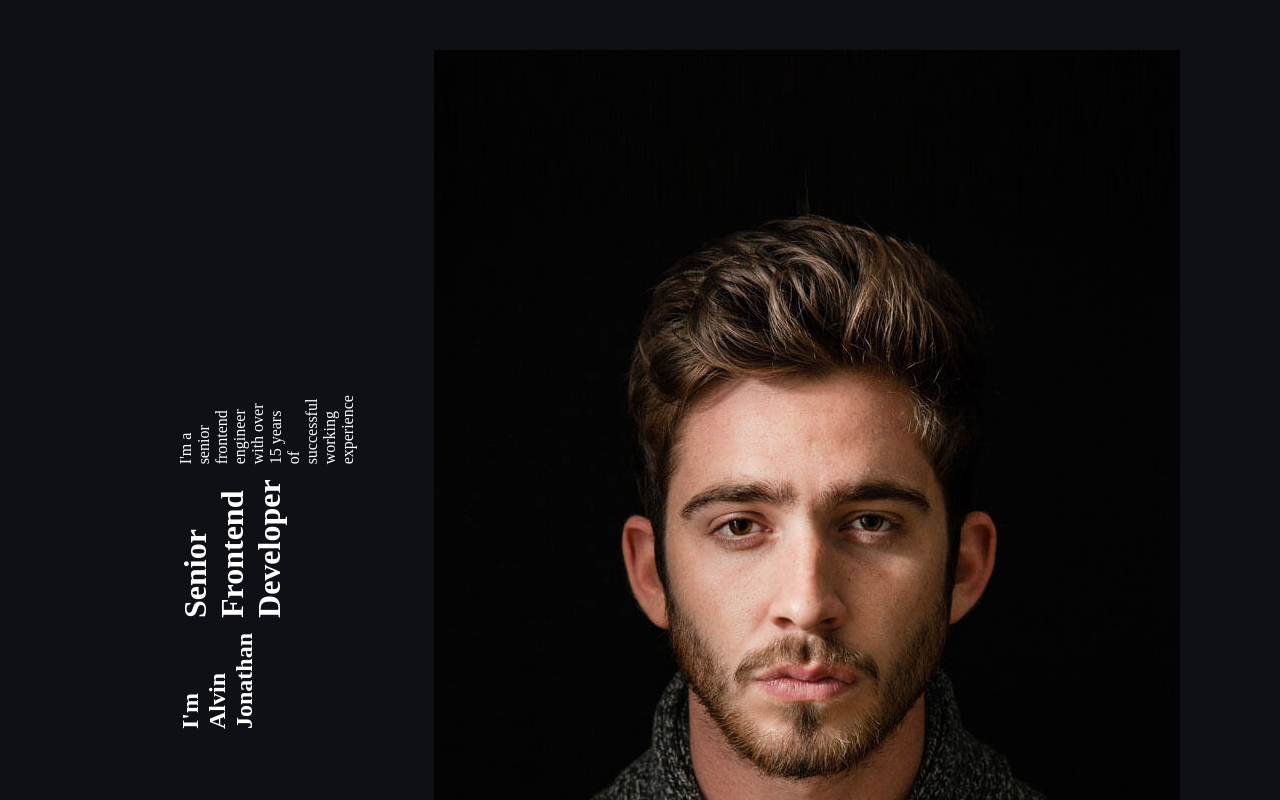
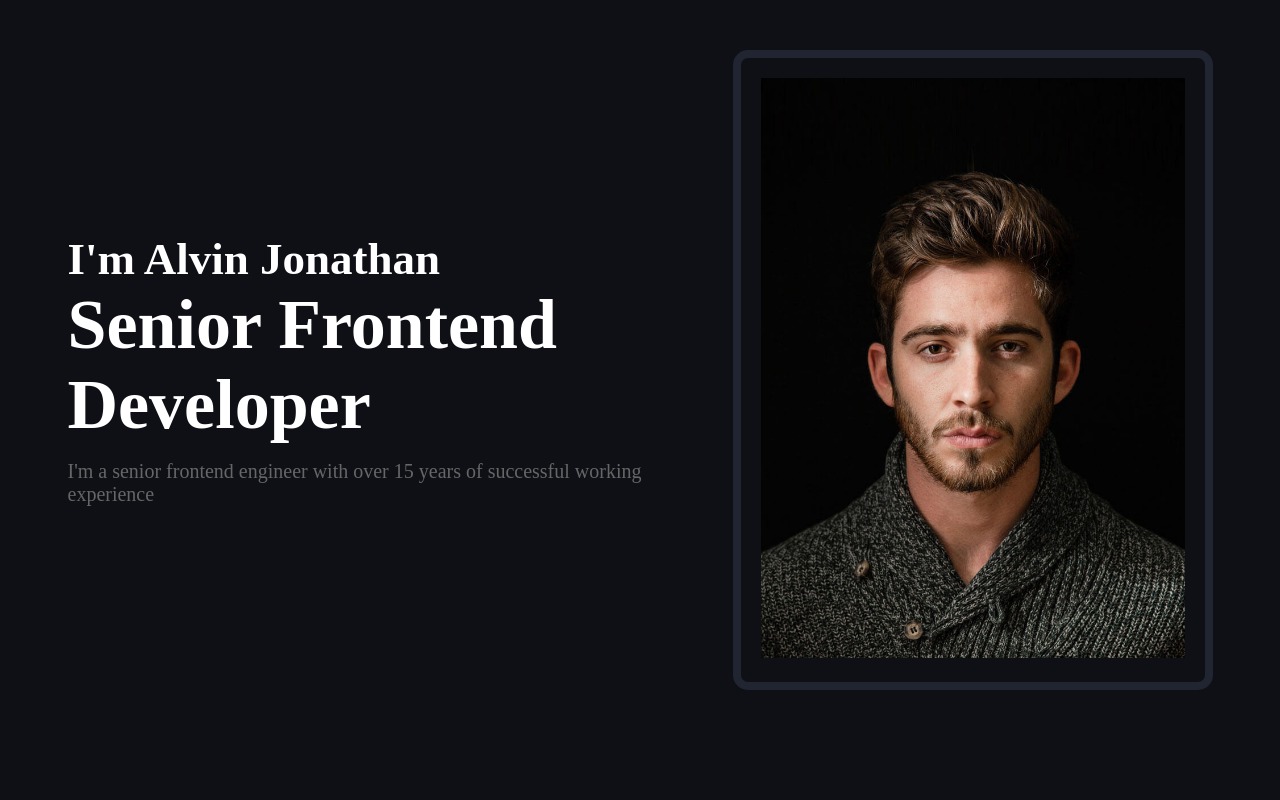
Before and after one commit to Jogata/SoftUni-React-Project, a React (Vite) app in the folder client/: page / in a window 1280 px wide. Shown: the top 800 px of the page. Built offline with nearby package versions, Linux system fonts and the light colour scheme.

Commit message:
updated css for hero component

```diff
--- a/client/src/components/travel/black-portfolio/Home/hero.css
+++ b/client/src/components/travel/black-portfolio/Home/hero.css
@@ -1,27 +1,51 @@
+.hero {
+    max-width: 1400px;
+    margin: auto;
+}
+
 .hero-content {
-    position: relative;
+    /* position: relative; */
     /* height: 85vh; */
-    margin-top: 50px;
-    padding-inline: 100px;
+    /* margin-top: 50px; */
+    padding: 50px;
     display: flex;
+    gap: 30px;
+    flex-wrap: wrap-reverse;
     align-items: center;
     justify-content: space-between;
     /* flex-direction: row; */
 }
 
 .hero-left {
-    display: flex;
-    gap: 15px;
-    transform: rotate(270deg);
+    max-width: 600px;
+    margin: auto;
+    /* margin-top: 100px; */
+    /* display: flex; */
+    /* gap: 15px; */
+    /* transform: rotate(270deg); */
 }
 
-.hero-center {
+.hero-left h2 {
+    font-size: 45px;
+}
+
+.hero-left h1 {
+    font-size: 70px;
+}
+
+.hero-left p {
+    margin-top: 15px;
+    color: #666;
+    font-size: 20px;
+}
+
+/* .hero-center {
     display: grid;
     place-items: center;
     margin-right: 100px;
-}
+} */
 
-.hero-center h1 {
+/* .hero-center h1 {
     font-size: 220px;
     font-weight: 400;
     font-style: normal;
@@ -43,22 +67,43 @@
 .hero-center p {
     margin-top: 10px;
     font-size: 20px;
+} */
+
+.hero-right {
+    max-width: 480px;
+    margin: auto;
+    /* max-width: 50%; */
+    /* display: flex;
+    flex-direction: column;
+    gap: 14px; */
 }
 
-.hero-right {
-    display: flex;
-    gap: 14px;
-    flex-direction: column;
+.hero-img {
+    /* display: inline-block; */
+    /* width: 350px; */
+    padding: 20px;
+    /* max-width: 620px; */
+    border-radius: 15px;
+    border: 8px solid #212531;
 }
 
-.hero-right .social-icon {
-    font-size: 22px;
+.hero-img img {
+    width: 100%;
+    /* width: 620px; */
+    /* height: 480px; */
+    /* margin-left: 1rem; */
+    /* object-fit: contain; */
 }
 
-@media (max-width: 834px) {
+/* .hero-right .social-icon {
+    font-size: 22px;
+} */
+
+/* @media (max-width: 834px) {
     .hero-content {
         padding-inline: 70px;
     }
+
     .hero-center h1 {
         font-size: 180px;
     }
@@ -69,20 +114,25 @@
         width: 100%;
         padding-inline: 30px;
     }
+
     .hero-right,
     .hero-left {
         display: none;
     }
+
     .hero-center {
         margin-top: 50px;
     }
+
     .hero-center h1 {
         font-size: 120px;
     }
+
     .hero-center .text-buttom {
         margin-top: -30px;
     }
+
     .hero-center .home-img {
         margin-top: -50px;
     }
-}
+} */
```
